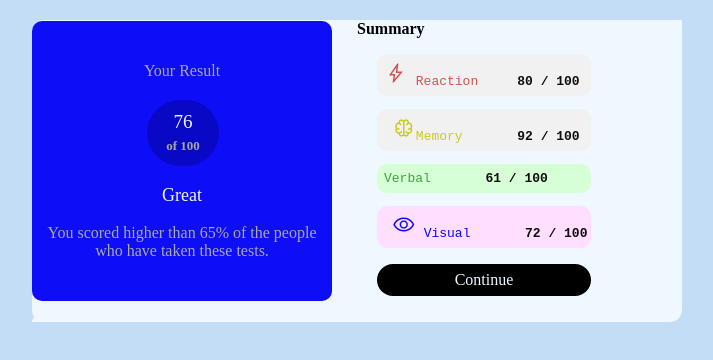
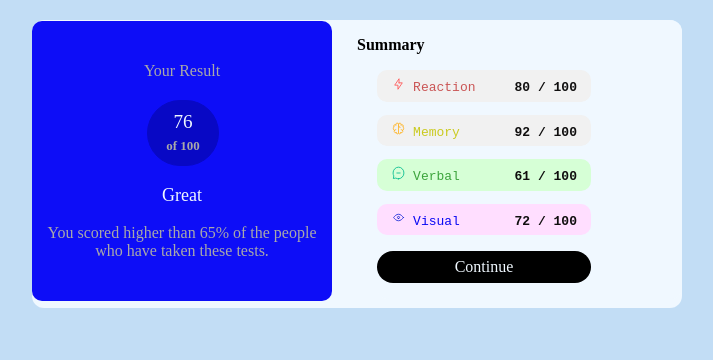
Before and after one commit to tahaashref1/thirdtask, a plain HTML site: page index.html in a window 1280 px wide. Shown: the whole page, without its empty margins (283-996 px from the left). Drawn offline with nearby package versions, Linux system fonts and the light colour scheme.

Commit message:
remove icon add img

```diff
--- a/index.html
+++ b/index.html
@@ -21,10 +21,10 @@
   </div>
   <div class="i">
   <p class="summary">Summary</p>
-  <pre class="reaction"><span class="material-symbols-outlined">bolt</span> Reaction     <b class="eight">80 / 100</b></pre>
-  <pre class="memory"> <span class="material-symbols-outlined">neurology</span>Memory       <b class="nine">92 / 100</b></pre>
-  <pre class="verbal">Verbal       <b class="six">61 / 100</b></pre>
-  <pre class="visual"> <span class="material-symbols-outlined">visibility</span> Visual       <b class="two">72 / 100</b></pre>
+  <pre class="reaction"> <img src="assets/images/icon-reaction.svg"> Reaction     <b class="eight">80 / 100</b></pre>
+  <pre class="memory"> <img src="assets/images/icon-memory.svg"> Memory       <b class="nine">92 / 100</b></pre>
+  <pre class="verbal"> <img src="assets/images/icon-verbal.svg"> Verbal       <b class="six">61 / 100</b></pre>
+  <pre class="visual"> <img src="assets/images/icon-visual.svg"> Visual       <b class="two">72 / 100</b></pre>
   <p class="continue">Continue</p>
   </div>
 </div>
--- a/style.css
+++ b/style.css
@@ -85,10 +85,6 @@ div{
     width: 200px;
     text-align: center;
 }
-.material-symbols-outlined {
-  font-variation-settings:
-  'FILL' 0,
-  'wght' 300,
-  'GRAD' 0,
-  'opsz' 24
+img{
+    width: 13.5px;
 }
```
